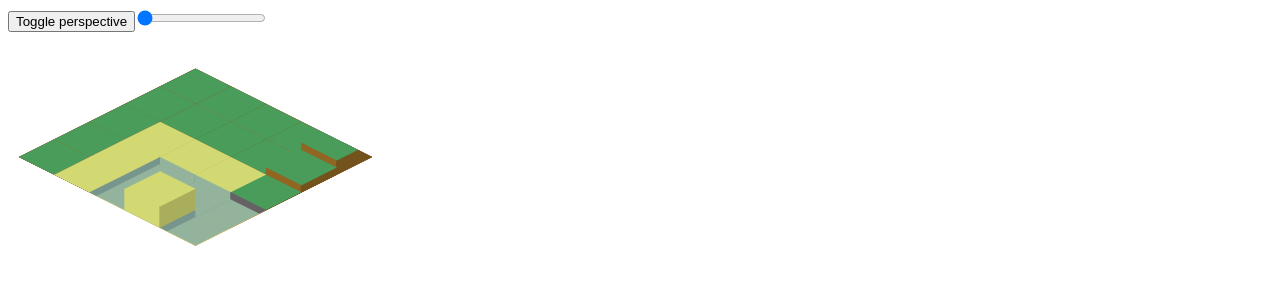
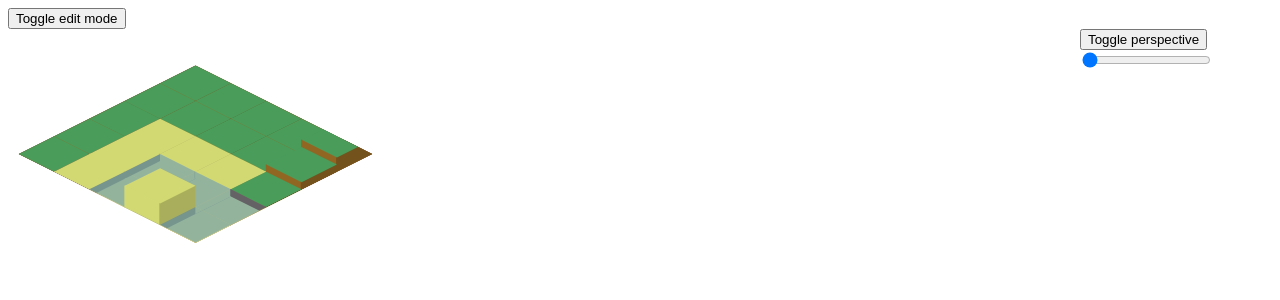
Before and after one commit to strux/isometric-fun, a Vue app: page / in a window 1280 px wide. Shown: the top 300 px of the page. Built offline with nearby package versions, Linux system fonts and the light colour scheme.

Commit message:
Moves tools into component

```diff
--- a/src/App.vue
+++ b/src/App.vue
@@ -1,12 +1,19 @@
 <template>
   <div id="app">
-    <button v-on:click="perspective = !perspective">Toggle perspective</button>
-    <input type="range" min="0" max="11" value="0" v-model="time">
+    <button v-on:click="editing = !editing">Toggle edit mode</button>
+    <edit-tools
+      :tile-data="tileData"
+      :time="time"
+      v-if="editing"
+      v-on:set-time="time = $event"
+      v-on:toggle-perspective="perspective = !perspective"
+    ></edit-tools>
     <tile-renderer :style="wrapperStyle" :player-position="playerPosition" :tile-data="tileData" :time="time"></tile-renderer>
   </div>
 </template>
 
 <script>
+import EditTools from './components/EditTools.vue'
 import TileRenderer from './components/TileRenderer.vue'
 import tileData from './data/tileMap.js'
 
@@ -16,6 +23,7 @@ export default {
     return {
       tileData: tileData,
       perspective: true,
+      editing: true,
       time: 0,
       playerPosition: [0,0],
     }
@@ -63,6 +71,7 @@ export default {
     },
   },
   components: {
+    EditTools,
     TileRenderer,
   },
   mounted() {
--- /dev/null
+++ b/src/components/EditTools.vue
@@ -0,0 +1,35 @@
+<template>
+  <div :style="style">
+    <button v-on:click="$emit('toggle-perspective')">Toggle perspective</button>
+    <input type="range" min="0" max="11" v-bind:value="time" v-on:change="$emit('set-time', $event.target.value)">
+  </div>
+</template>
+
+<script>
+export default {
+  name: 'EditTools',
+  props: ['tileData', 'time'],
+  data: function() {
+    return {
+    }
+  },
+  computed: {
+    style() {
+      return {
+        position: 'absolute',
+        right: 0,
+        width: '200px',
+      }
+    },
+  },
+  watch: {
+  },
+  methods: {
+  },
+  components: {
+  }
+}
+</script>
+
+<style scoped>
+</style>
```
